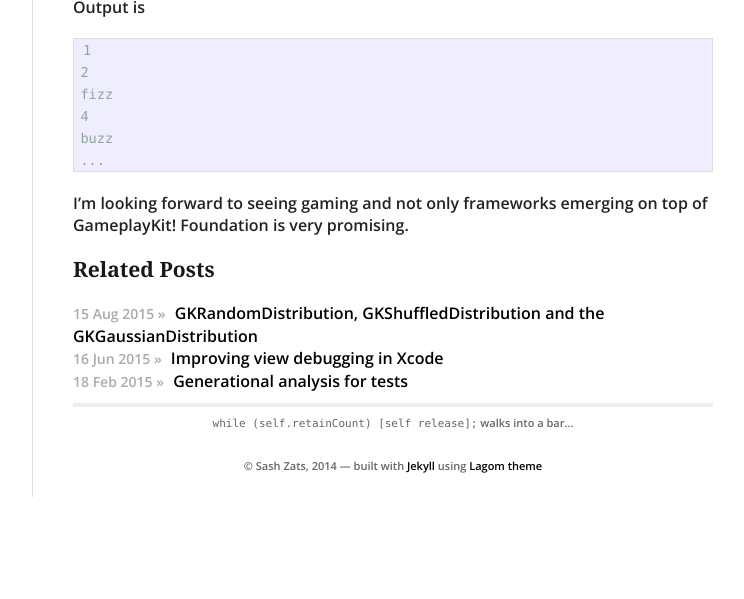
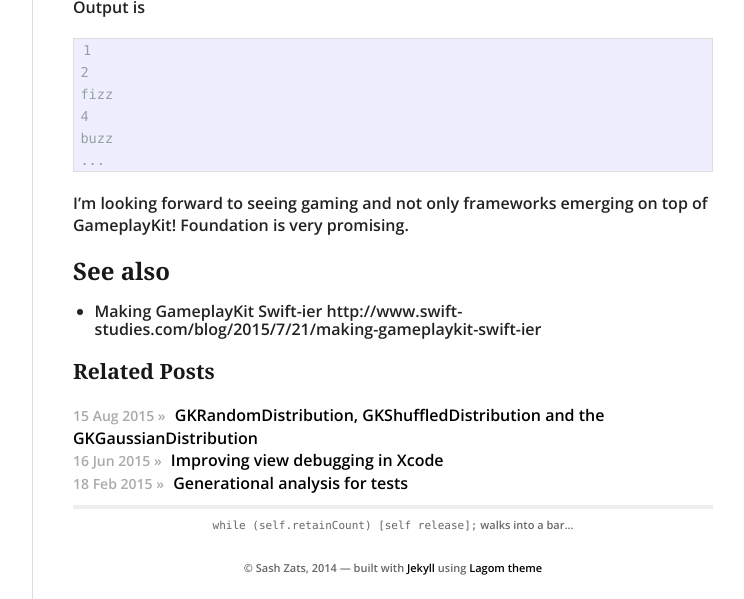
Before and after one commit to zats/zats.github.io, a Jekyll site: the page built from _posts/2015-08-15-fizz-buzz.md, in a window 1280 px wide, cut to the strip 410-1009 px from the top of the page. Shown: the whole strip, without its empty margins (378-1122 px from the left). Built offline with Jekyll 4.4.1, drawn with Linux system fonts in a browser that asks for light colours; nearby versions of some CDN libraries; Markdown is read by kramdown in place of the engine named in the settings; before the commit the page ends 907 px from its top, so only the background shows below that.

Commit message:
Added a see also section

````diff
--- a/_posts/2015-08-15-fizz-buzz.md
+++ b/_posts/2015-08-15-fizz-buzz.md
@@ -3,9 +3,9 @@ layout: post
 title: Fizz Buzz with GameplayKit
 categories: []
 tags: []
-published: True
+published: true
+---
 
----
 
 A great idea found at [knowing.net](http://www.knowing.net/index.php/2015/08/04/fizzbuzz-with-ios-9-gameplaykit-expert-system-in-c-with-xam-ios) and backported to swift.
 
@@ -25,3 +25,6 @@ buzz
 ```
 
 I'm looking forward to seeing gaming and not only frameworks emerging on top of GameplayKit! Foundation is very promising.
+
+## See also
+* Making GameplayKit Swift-ier http://www.swift-studies.com/blog/2015/7/21/making-gameplaykit-swift-ier
````
